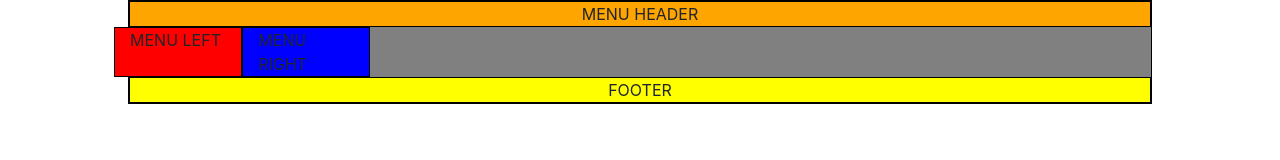
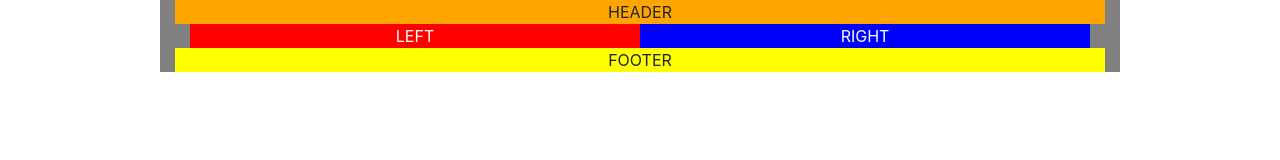
Before and after one commit to BluePawDev/bootstrap-sandbox, a plain HTML site: page index.html in a window 1280 px wide. Drawn offline with nearby package versions, Linux system fonts and the light colour scheme.

Commit message:
Update bootstrap layout in main.css

```diff
--- a/index.html
+++ b/index.html
@@ -24,27 +24,27 @@
 
   <body>
 
-    <div class="row menu-container">
+    <div class="container row menu-container">
       <!-- MENU -->
 
       <!-- START: menu header -->
       <div class="col-lg-12 header">
-        MENU HEADER
+        HEADER
       </div>
       <!-- END: menu header -->
 
       <!-- START: columns -->
-      <div class="row menu-cols">
+      <div class="container row col-lg-12 menu-cols">
 
         <!-- START: column left -->
         <div class="col-lg-6 left">
-          MENU LEFT
+          LEFT
         </div>
         <!-- END: column left -->
 
         <!-- START: column right -->
         <div class="col-12 col-lg-6 right">
-          MENU RIGHT
+          RIGHT
         </div>
         <!-- END: column right -->
 
--- a/public/styles/main.css
+++ b/public/styles/main.css
@@ -1,47 +1,37 @@
 .menu-container {
-  width: 80%;
+  width: 75%;
   margin: 0 auto;
-  border: 1px black solid;
+  /*border: 1px black solid;*/
   background-color: gray;
-  /*padding: 5px;*/
 }
 
 .header {
-  border: 1px black solid;
-  margin: 0 auto;
-  /*width: 100%;*/
-  /*padding: 0;*/
-  /*padding: 5px;*/
+  /*border: 1px black solid;*/
   text-align: center;
   background-color: orange;
 }
 
-.col-lg-12 {
-  /*border: 1px black solid;*/
-  /*background-color: green;*/
-  /*margin: 0 auto;*/
-  /*width: 100%;*/
+.menu-cols {
+  margin: 0 auto;
 }
 
 .left {
-  border: 1px black solid;
+  /*border: 1px black solid;*/
   background-color: red;
-  /*margin: 0 auto;*/
-  /*width: 100%;*/
+  text-align: center;
+  color: white;
 }
 
 .right {
-  border: 1px black solid;
+  /*border: 1px black solid;*/
   background-color: blue;
-  /*margin: 0 auto;*/
-  /*width: 100%;*/
+  text-align: center;
+  color: white;
 }
 
 .footer {
-  border: 1px black solid;
+  /*border: 1px black solid;*/
   margin: 0 auto;
   text-align: center;
-  /*width: 100%;*/
-  /*padding: 5px;*/
   background-color: yellow;
 }
```
